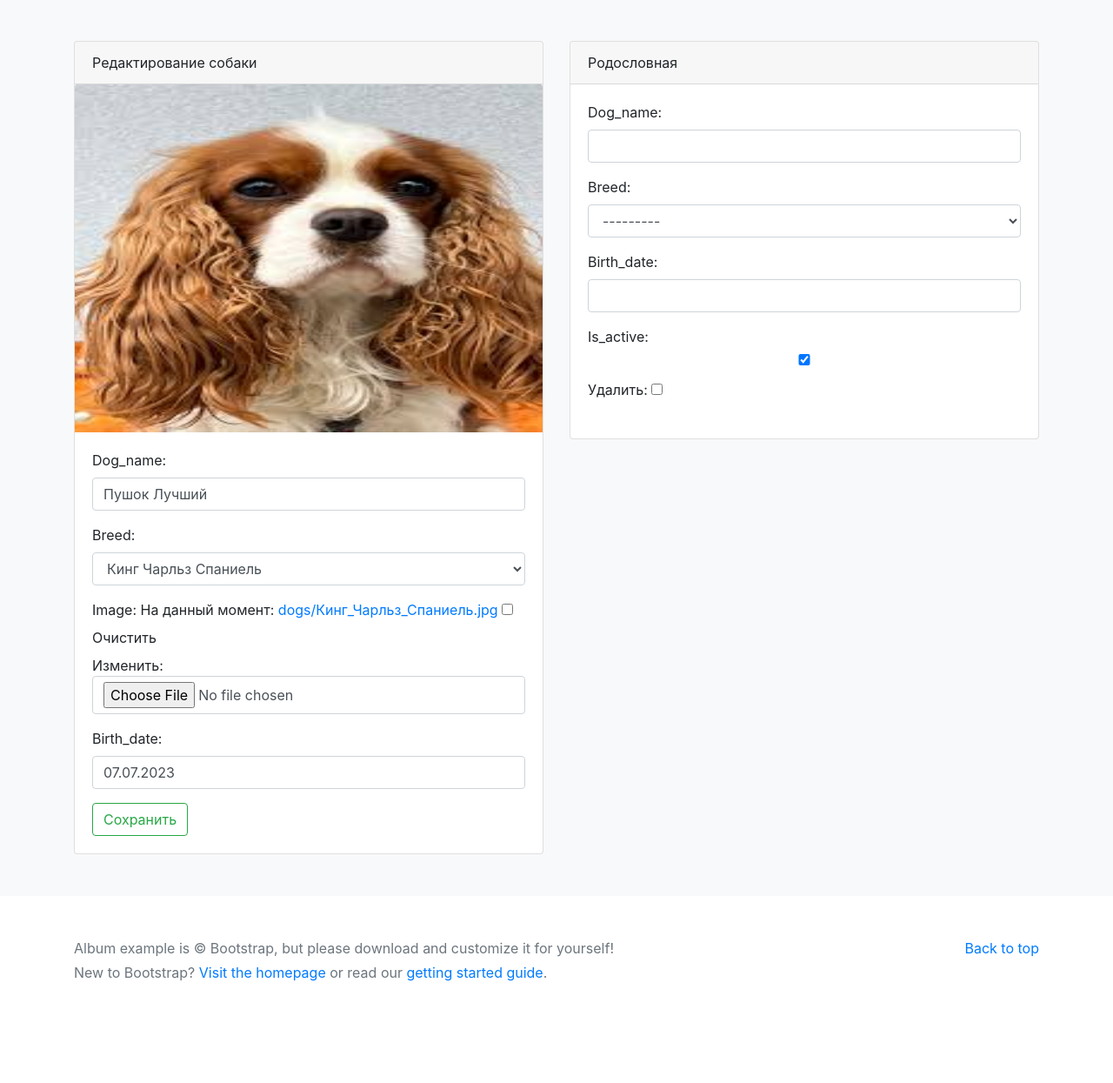
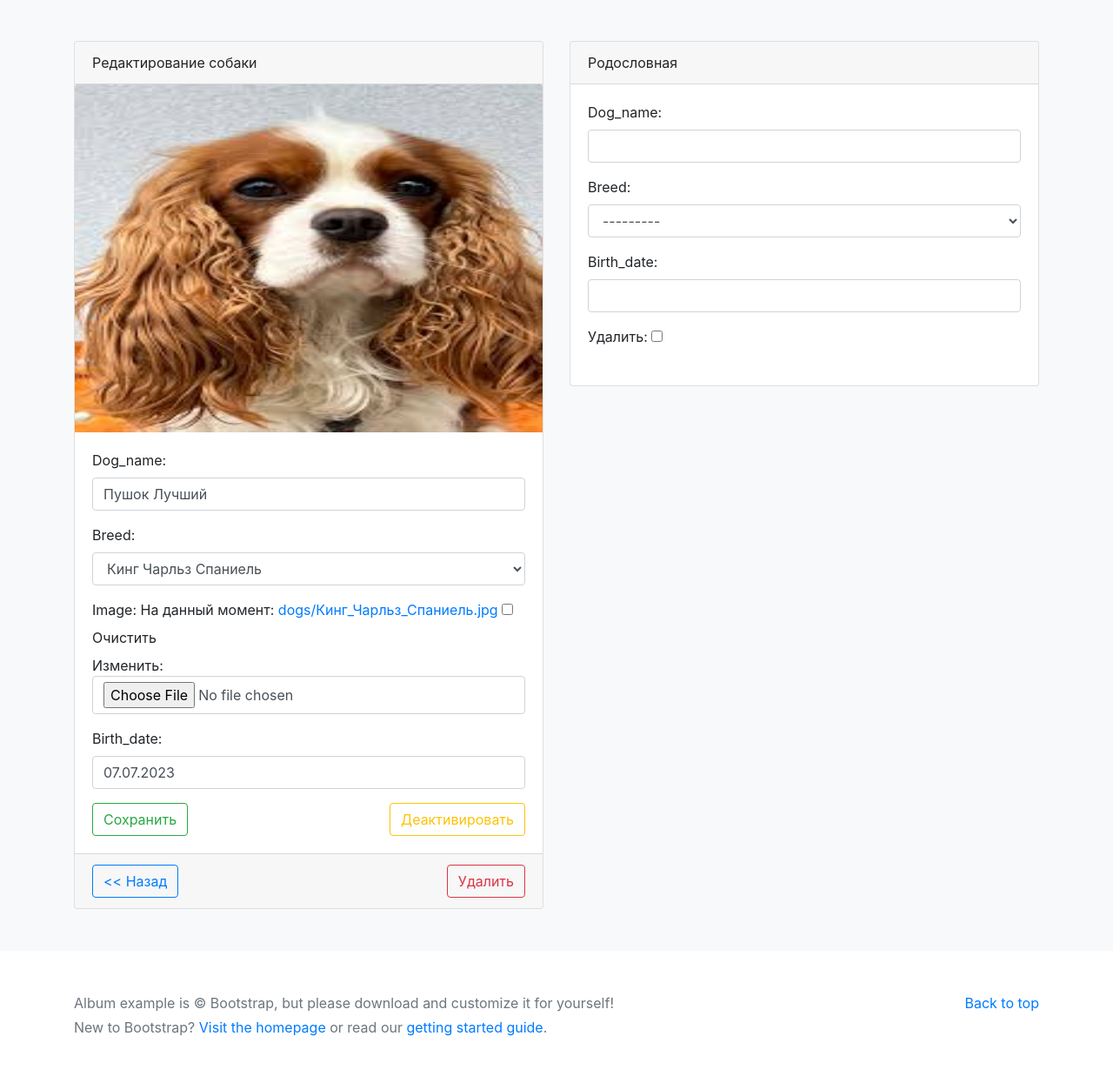
Before and after one commit to MosesVA/HM_Django_projectCBV, a Django app: page /dogs/update/1/ in a window 1280 px wide. Shown: the part 257-1502 px from the top of the page at 87% size. Before the commit the page ends 1385 px from the top, so only its background shows below. Run offline with Django 5.2, Linux system fonts and the light colour scheme; the visitor is signed in with stand-in values (Sample User, id 1); data comes from the database, SQL or seed files in the repository; some libraries are stand-ins or nearby versions.

Commit message:
Обновлен функционал удаления, переключения активности, просмотра в зависимости от уровня доступа.

```diff
--- a/dogs/models.py
+++ b/dogs/models.py
@@ -49,7 +49,6 @@ class Parent(models.Model):
     name = models.CharField(max_length=250, verbose_name='dog_name')
     category = models.ForeignKey(Category, on_delete=models.CASCADE, verbose_name='breed')
     birth_date = models.DateField(**NULLABLE, verbose_name='birth_date')
-    is_active = models.BooleanField(default=True, verbose_name='is_active')
 
     def __str__(self):
         return f'{self.name} ({self.category})'
--- a/dogs/templates/dogs/create_update.html
+++ b/dogs/templates/dogs/create_update.html
@@ -15,16 +15,30 @@
                  src="{{ object.photo|dogs_media }}" width="300" height="400"
                  alt="Card image cap">
             <div class="card-body">
-
                 {% csrf_token %}
                 {{ form.as_p }}
-                <button type="submit" class="btn btn-outline-success">
-                    {% if object %}
-                    Сохранить
+                <input type="submit" class="btn btn-outline-success"
+                       value="{% if object %}
+                       Сохранить
+                       {% else %}
+                       Добавить
+                       {% endif %}">
+                {% if object %}
+                <a href="{% url 'dogs:toggle_activity_dog' object.pk %}"
+                   class="btn btn-outline-warning float-right">
+                    {% if object.is_active %}
+                    Деактивировать
                     {% else %}
-                    Добавить
+                    Активировать
                     {% endif %}
-                </button>
+                </a>
+                {% endif %}
+            </div>
+            <div class="card-footer">
+                <a href="{% url 'dogs:list_dogs' %}" class="btn btn-outline-primary"><< Назад</a>
+                {% if object and user.is_superuser %}
+                <a href="{% url 'dogs:delete_dog' object.pk %}" class="btn btn-outline-danger float-right">Удалить</a>
+                {% endif %}
             </div>
         </div>
     </div>
--- a/dogs/templates/dogs/includes/inc_dog_card.html
+++ b/dogs/templates/dogs/includes/inc_dog_card.html
@@ -17,9 +17,9 @@
             {% if user.is_authenticated and object.owner == user or user.is_staff %}
             <a class="btn btn-lg btn-block btn-outline-warning"
                href="{% url 'dogs:update_dog' object.pk %}">
-                {% if user.is_staff %}
+                {% if user.is_superuser %}
                 Изменить/Удалить
-                {% elif object.owner == user %}
+                {% elif object.owner == user or user.is_staff %}
                 Изменить
                 {% endif %}
             </a>
--- a/dogs/urls.py
+++ b/dogs/urls.py
@@ -2,7 +2,7 @@ from django.urls import path
 from django.views.decorators.cache import cache_page, never_cache
 
 from dogs.views import index, DogListView, DogCreateView, DogDetailView, DogUpdateView, \
-    DogDeleteView, DogCategoryListView, CategoryListView
+    DogDeleteView, DogCategoryListView, CategoryListView, DogDeactivateListView, dog_toggle_activity
 from dogs.apps import DogsConfig
 
 app_name = DogsConfig.name
@@ -12,8 +12,10 @@ urlpatterns = [
     path('categories/', cache_page(60)(CategoryListView.as_view()), name='categories'),
     path('categories/<int:pk>/dogs/', DogCategoryListView.as_view(), name='category_dogs'),
     path('dogs/', DogListView.as_view(), name='list_dogs'),
+    path('dogs/deactivate', DogDeactivateListView.as_view(), name='deactivated_list_dogs'),
     path('dogs/create/', DogCreateView.as_view(), name='create_dog'),
     path('dogs/detail/<int:pk>/', DogDetailView.as_view(), name='detail_dog'),
     path('dogs/update/<int:pk>/', never_cache(DogUpdateView.as_view()), name='update_dog'),
+    path('dogs/toggle/<int:pk>/', dog_toggle_activity, name='toggle_activity_dog'),
     path('dogs/delete/<int:pk>/', DogDeleteView.as_view(), name='delete_dog')
 ]
--- a/dogs/views.py
+++ b/dogs/views.py
@@ -1,4 +1,4 @@
-from django.shortcuts import render
+from django.shortcuts import render, get_object_or_404, redirect
 from django.urls import reverse, reverse_lazy
 from django.views.generic import ListView, CreateView, DetailView, UpdateView, DeleteView
 from django.contrib.auth.mixins import LoginRequiredMixin
@@ -126,3 +126,12 @@ class DogDeleteView(DeleteView):
     model = Dog
     template_name = 'dogs/delete.html'
     success_url = reverse_lazy('dogs:list_dogs')
+
+def dog_toggle_activity(request, pk):
+    dog_item = get_object_or_404(Dog, pk=pk)
+    if dog_item.is_active:
+        dog_item.is_active = False
+    else:
+        dog_item.is_active = True
+    dog_item.save()
+    return redirect(reverse('dogs:list_dogs'))
```
Also changed, not shown: media/dogs/Колли2_d6IwgJW.jpg (added).
